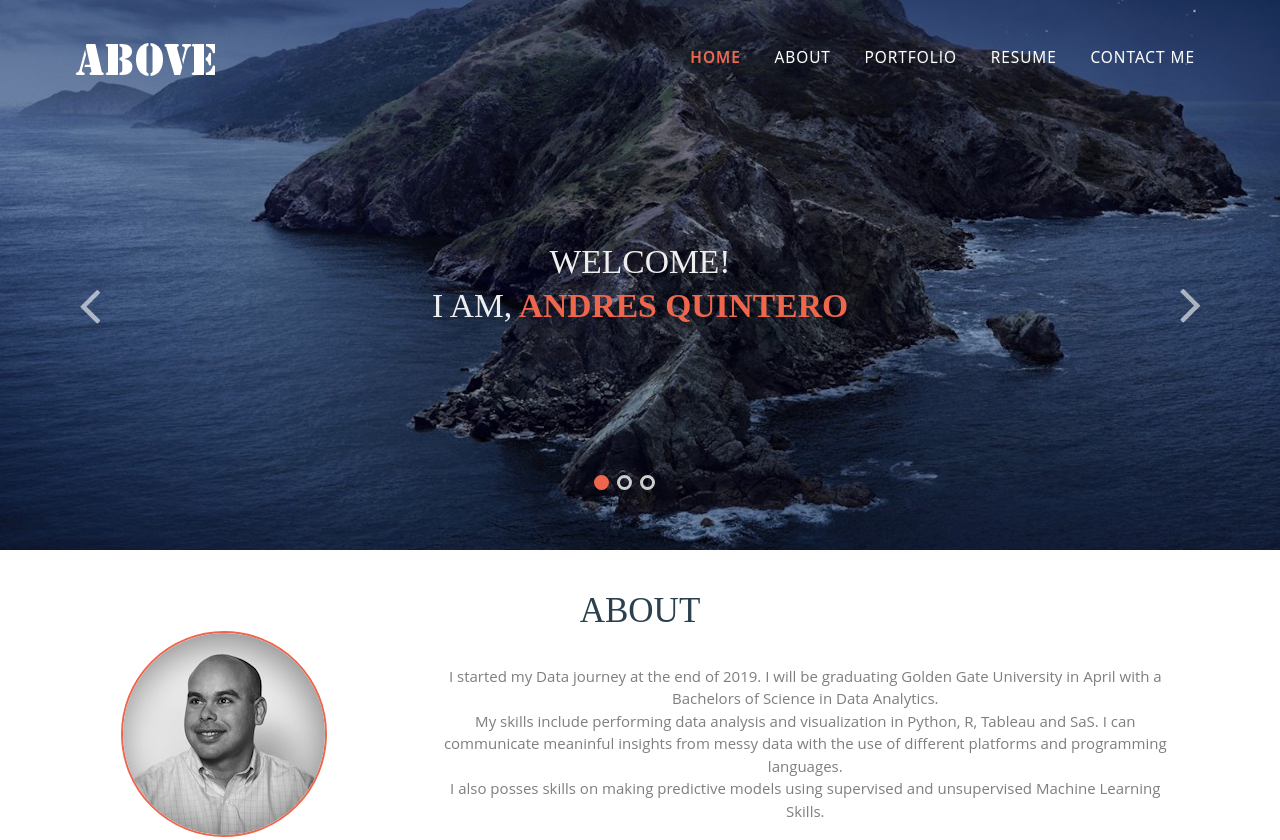
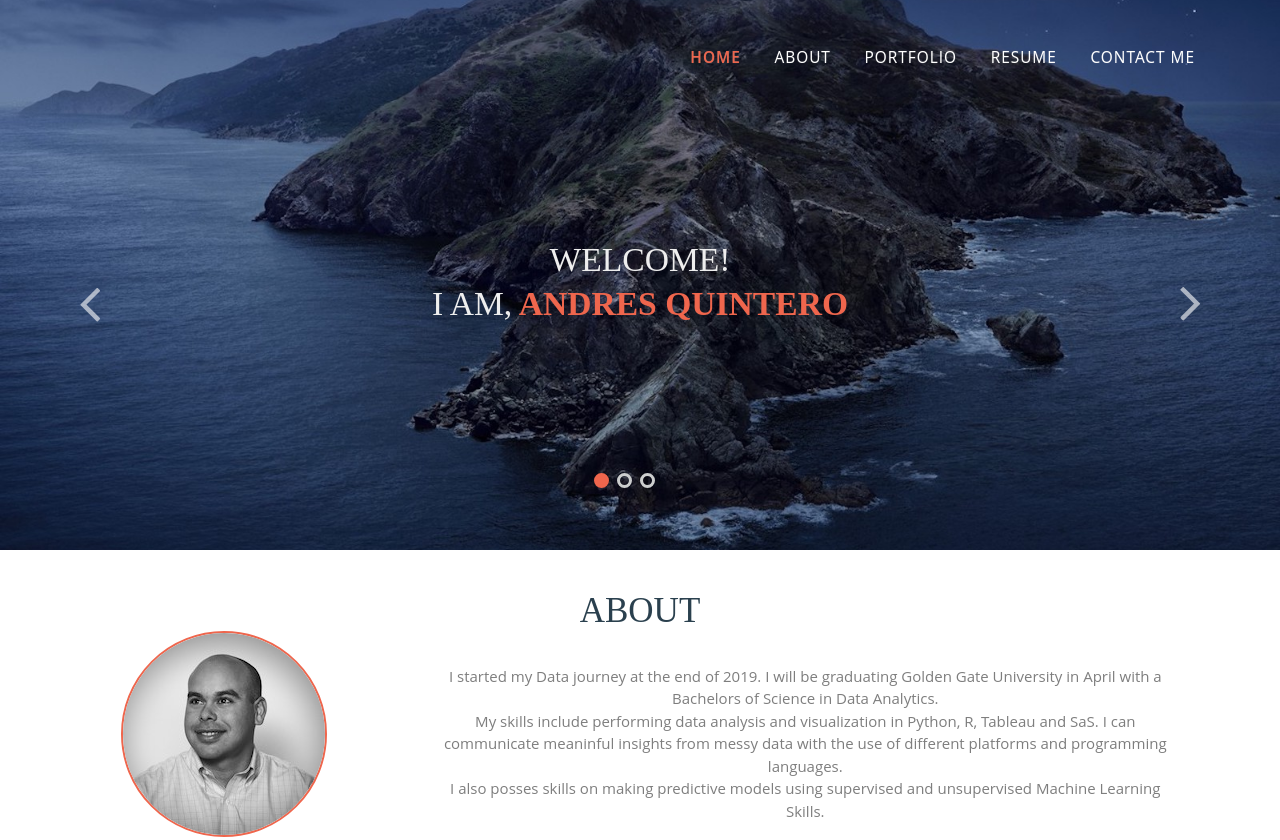
Before and after one commit to quinteandy/quinteandy.github.io, a plain HTML site: page index.html in a window 1280 px wide. Shown: the top 840 px of the page. Drawn offline with Linux system fonts and the light colour scheme.

Commit message:
Update index.html

```diff
--- a/index.html
+++ b/index.html
@@ -29,9 +29,6 @@ Smartphone Compatible web template, free webdesigns for Nokia, Samsung, LG, Sony
 <div class="header" id="head">
       <div class="container">
          <div class="header-top">
-      		 <div class="logo">
-				<a href="index.html"><img src="images/logo.png" alt=""/></a>
-			 </div>
 		   <div class="top-menu">
 		   	<span class="menu"> </span>
 			<ul>
```
